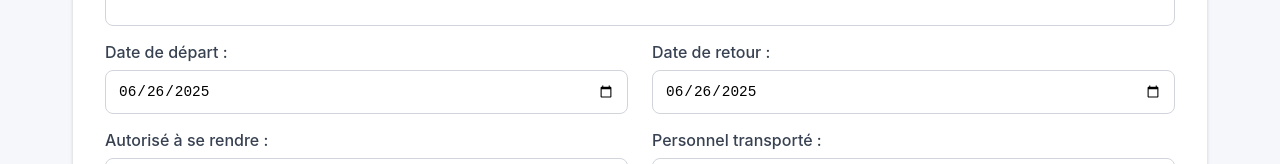
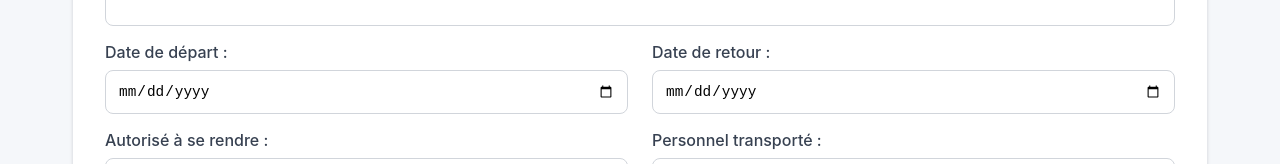
Before and after one commit to achraf-essarih/autopark-front, a React (Create React App) app: page /ordres-missions in a window 1280 px wide. Both pictures are taken after a click on the button "Nouveau ordre de mission". Shown: the part 501-665 px from the top of the page. Built offline with nearby package versions, Linux system fonts and the light colour scheme.

Commit message:
modif date

```diff
--- a/src/pages/Consommations.js
+++ b/src/pages/Consommations.js
@@ -22,7 +22,7 @@ const Consommations = () => {
             </div>
             <div className="form-group">
               <label className="form-label">Date *</label>
-              <input type="date" className="form-input" defaultValue="2025-06-26" />
+              <input type="date" className="form-input" defaultValue="0000-00-00" />
             </div>
             <div className="form-group">
               <label className="form-label">Montant *</label>
--- a/src/pages/Interventions.js
+++ b/src/pages/Interventions.js
@@ -48,7 +48,7 @@ const Interventions = () => {
             )}
             <div className="form-group">
               <label className="form-label">Date *</label>
-              <input type="date" className="form-input" defaultValue="2025-06-26" />
+              <input type="date" className="form-input" defaultValue="0000-00-00" />
             </div>
           </div>
           <div className="form-group" style={{ marginTop: '1.5rem' }}>
--- a/src/pages/OrdresMissions.js
+++ b/src/pages/OrdresMissions.js
@@ -72,11 +72,11 @@ const OrdresMissions = () => {
           <div className="form-grid" style={{ marginTop: '1rem' }}>
             <div className="form-group">
               <label className="form-label">Date de départ :</label>
-              <input type="date" className="form-input" defaultValue="2025-06-26" />
+              <input type="date" className="form-input" defaultValue="0000-00-00" />
             </div>
             <div className="form-group">
               <label className="form-label">Date de retour :</label>
-              <input type="date" className="form-input" defaultValue="2025-06-26" />
+              <input type="date" className="form-input" defaultValue="0000-00-00" />
             </div>
           </div>
 
```
